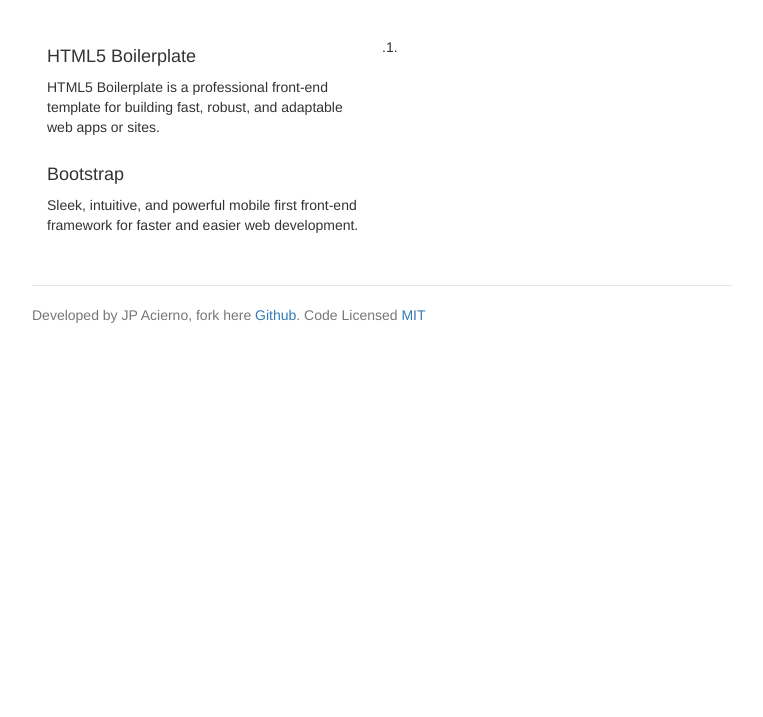
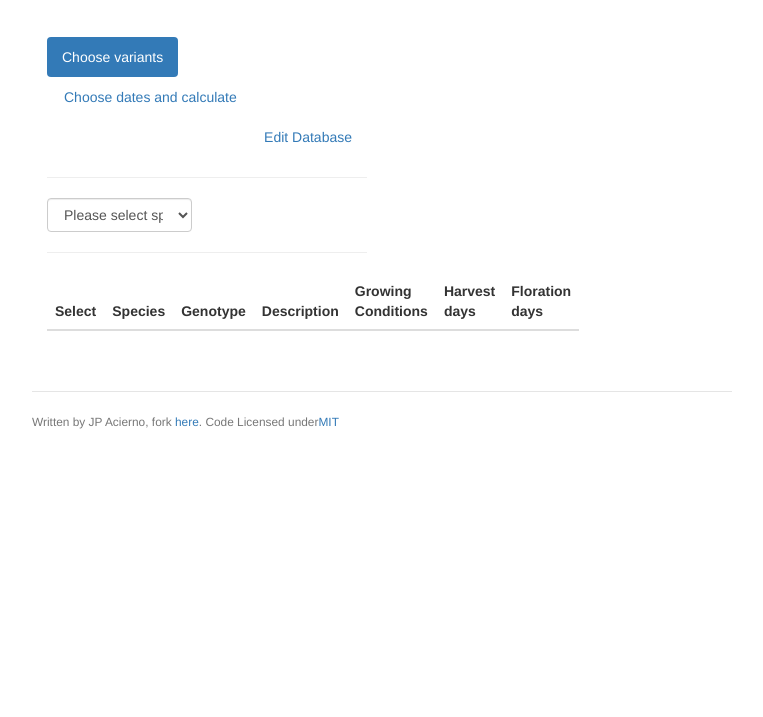
Before and after one commit to juanpabloacierno/SowTime, a website: page app/index.html in a window 1280 px wide. Shown: the part 83-800 px from the top of the page, without its empty margins (258-1021 px from the left). Drawn offline with nearby package versions, Linux system fonts and the light colour scheme; files that its build step writes are made by us from their sources.

Commit message:
changes in Choose variants screen, mostly visual

```diff
--- a/app/data/types.json
+++ b/app/data/types.json
@@ -1,24 +1,64 @@
 {
-  "at": {
-    "name": "At",
-    "genotypes": {
-      "description": "",
-      "schedule": {
-        "germination": 1,
-        "floration": 2
+  "library": [{
+    "arabidopsis": {
+      "variety1": {
+        "id": 0,
+        "name": "Arabidopsis thaliana",
+        "description": "blah blah 1",
+        "genotype": "opb-1",
+        "growingCond": "bleh bleh belh",
+        "schedule": {
+          "harvestDays": 30,
+          "florationDays": 45
+        }
+      },
+      "variety2": {
+        "id": 1,
+        "name": "Arabidopsis thaliana",
+        "description": "blah blah 2",
+        "genotype": "tra-1",
+        "growingCond": "bleh bleh belh",
+        "schedule": {
+          "harvestDays": 35,
+          "florationDays": 55
+        }
+      },
+      "variety3": {
+        "id": 2,
+        "name": "Arabidopsis thaliana",
+        "description": "blah blah 3",
+        "genotype": "opb-1",
+        "growingCond": "bleh bleh belh",
+        "schedule": {
+          "harvestDays": 50,
+          "florationDays": 65
+        }
       }
     }
-
-  },
-
-  "zz": {
-    "name": "zz",
-    "genotypes": {
-      "description": "",
-      "schedule": {
-        "germination": 1,
-        "floration": 2
+  }, {
+    "corn": {
+      "variety1": {
+        "id": 0,
+        "name": "Corn cornus",
+        "description": "d1",
+        "genotype": "g1",
+        "growingCond": "",
+        "schedule": {
+          "harvestDays": 1,
+          "florationDays": 2
+        }
+      },
+      "variety2": {
+        "id": 1,
+        "name": "Corn cornus",
+        "description": "d2",
+        "genotype": "g2",
+        "growingCond": "",
+        "schedule": {
+          "harvestDays": 3,
+          "florationDays": 4
+        }
       }
     }
-  }
+  }]
 }
--- a/app/index.html
+++ b/app/index.html
@@ -27,13 +27,6 @@
 
     <div class="container">
       <div class="header">
-        <ul class="nav nav-pills pull-right" role="tablist">
-
-
-          <li role="presentation" class="active"><a href="#selection" aria-controls="selection" role="tab" data-toggle="tab">Choose variants</a></li>
-          <li role="presentation"><a href="#calculate" aria-controls="calculate" role="tab" data-toggle="tab">Calculate</a></li>
-          <li role="presentation"><a href="#dbedit" aria-controls="dbedit" role="tab" data-toggle="tab" id="edit">Edit Database</a></li>
-        </ul>
         <h3 class="text-muted">SowTime!</h3>
       </div>
 <!--
@@ -44,26 +37,51 @@
       </div>
  -->
       <div class="row marketing">
-        <div class="col-lg-6">
-          <h4>HTML5 Boilerplate</h4>
-          <p>HTML5 Boilerplate is a professional front-end template for building fast, robust, and adaptable web apps or sites.</p>
-
-          <h4>Bootstrap</h4>
-          <p>Sleek, intuitive, and powerful mobile first front-end framework for faster and easier web development.</p>
-        </div>
 
         <!-- Tab panes -->
-        <div class="tab-content">
-          <div role="tabpanel" class="tab-pane fade in active" id="selection">.1.</div>
+        <div class="tab-content col-lg-6">
+          <ul class="nav nav-pills" role="tablist">
+            <li role="presentation" class="active"><a href="#selection" aria-controls="selection" role="tab" data-toggle="tab">Choose variants</a></li>
+            <li role="presentation"><a href="#calculate" aria-controls="calculate" role="tab" data-toggle="tab">Choose dates and calculate</a></li>
+            <li role="presentation" class="pull-right"><a href="#dbedit" aria-controls="dbedit" role="tab" data-toggle="tab" id="edit">Edit Database</a></li>
+          </ul>
+
+        <!-- Select variants -->
+          <div role="tabpanel" class="tab-pane fade in active" id="selection">
+            <hr/>
+            <div class="row">
+              <div class="col-sm-6" id="selectSpecies"></div>
+            </div>
+            <hr/>
+            <div id="selectVariants">
+              <table class="table table-striped" id="variants">
+                <thead>
+                    <tr>
+                        <th>Select</th>
+                        <th>Species</th>
+                        <th>Genotype</th>
+                        <th>Description</th>
+                        <th>Growing Conditions</th>
+                        <th>Harvest days</th>
+                        <th>Floration days</th>
+                    </tr>
+                </thead>
+                <tbody>
+                </tbody>
+            </table>
+            </div>
+          </div>
+
+
           <div role="tabpanel" class="tab-pane fade" id="calculate">.2.</div>
-          <div role="tabpanel" class="tab-pane fade" id="dbedit">.3.
+          <div role="tabpanel" class="tab-pane fade" id="dbedit">.3. Under construction
           <div id="dbpre">
           </div></div>
         </div>
       </div>
 
       <div class="footer">
-        <p>Developed by JP Acierno, fork here <a href="https://github.com/juanpabloacierno/SowTime">Github</a>. Code Licensed <a href="https://github.com/twbs/bootstrap/blob/master/LICENSE">MIT</a></p>
+        <small>Written by JP Acierno, fork  <a href="https://github.com/juanpabloacierno/SowTime">here</a>. Code Licensed under<a href="https://github.com/twbs/bootstrap/blob/master/LICENSE">MIT</a></small>
       </div>
     </div>
 
--- a/app/scripts/main.js
+++ b/app/scripts/main.js
@@ -1,37 +1,77 @@
-$('#edit').click(function(){
+$(window).ready(function(){
 		/*console.log("ok");*/
 	$.getJSON( "data/types.json", function( data ) {
 
-	var items = [];
-	$.each( data, function( key, val ) {
-		items.push( "<li id='" + key + "'>" + val + "</li>" );
+		var showSpecies = ['<option value="" style="font-style: italic;">Please select species...</option>'];
+		var species = [];
+		var prettyNames = {
+			"arabidopsis": 'Arabidopsis thaliana',
+			"corn": 'Zea maiz',
+		};
+		var library = data.library;
+
+		/******************************************/
+		//iterate along species
+		$.each( library, function( key , specie) {
+			//iterate along varieties
+			$.each( specie, function( sp , variety ) {
+
+				//populate species options
+				showSpecies.push( "<option value='" + sp + "'>" + prettyNames[sp] + "</option>" );
+				species.push(sp);
+
+				//populate table with varieties
+				$.each(variety, function(v,p){
+					//console.log(v,p)
+					$("#variants").find('tbody')
+						.append($('<tr>')
+							//class to pull selected species
+							.addClass('species')
+							.addClass(sp)
+							.hide()
+							//checkbox to select varieties
+							.append($('<td>')
+								.append($('<input>')
+									.attr('type','checkbox')))
+							//rest of the table
+							.append($('<td>').text(variety[v].name))
+							.append($('<td>').text(variety[v].genotype))
+							.append($('<td>').text(variety[v].description))
+							.append($('<td>').text(variety[v].growingCond))
+							.append($('<td>').text(variety[v].schedule.harvestDays))
+							.append($('<td>').text(variety[v].schedule.florationDays))
+						)
+					;
+				});
+			});
+		});
+		/******************************************/
+		$( "<select />", {
+			html: showSpecies
+			}).appendTo( "#selectSpecies" )
+		  	.addClass('form-control');
+
+	  	//show varieties from selected species
+	  	$("#selectSpecies").change(function(){
+	  		//
+	  		if($("#selectSpecies option:selected").val() === ''){
+	  			$('.species').hide();
+	  		}else {
+	  			$('.species').hide();
+	  			var selectedSp = $("#selectSpecies option:selected").val();
+	  			$('.species.' + selectedSp).fadeIn( "slow" );
+	  		}
+	  	});
+
+
+
+
+		$( "<pre/>", {
+			html: JSON.stringify(data)
+			}).appendTo( "#dbpre" );
+
+
+
 	});
 
-//	console.log(data);
-	$( "<pre/>", {
-		html: JSON.stringify(data)
-	}).appendTo( "#dbpre" );
-	});
-
-
-/*	var jqxhr = $.getJSON( "data/types.json", function() {
-  console.log( "success" );
-})
-  .done(function() {
-    console.log( "second success" );
-  })
-  .fail(function() {
-    console.log( "error" );
-  })
-  .always(function() {
-    console.log( "complete" );
-  });
-
-// Perform other work here ...
-
-// Set another completion function for the request above
-jqxhr.complete(function() {
-  console.log( "second complete" );
-});*/
-
 });
```
